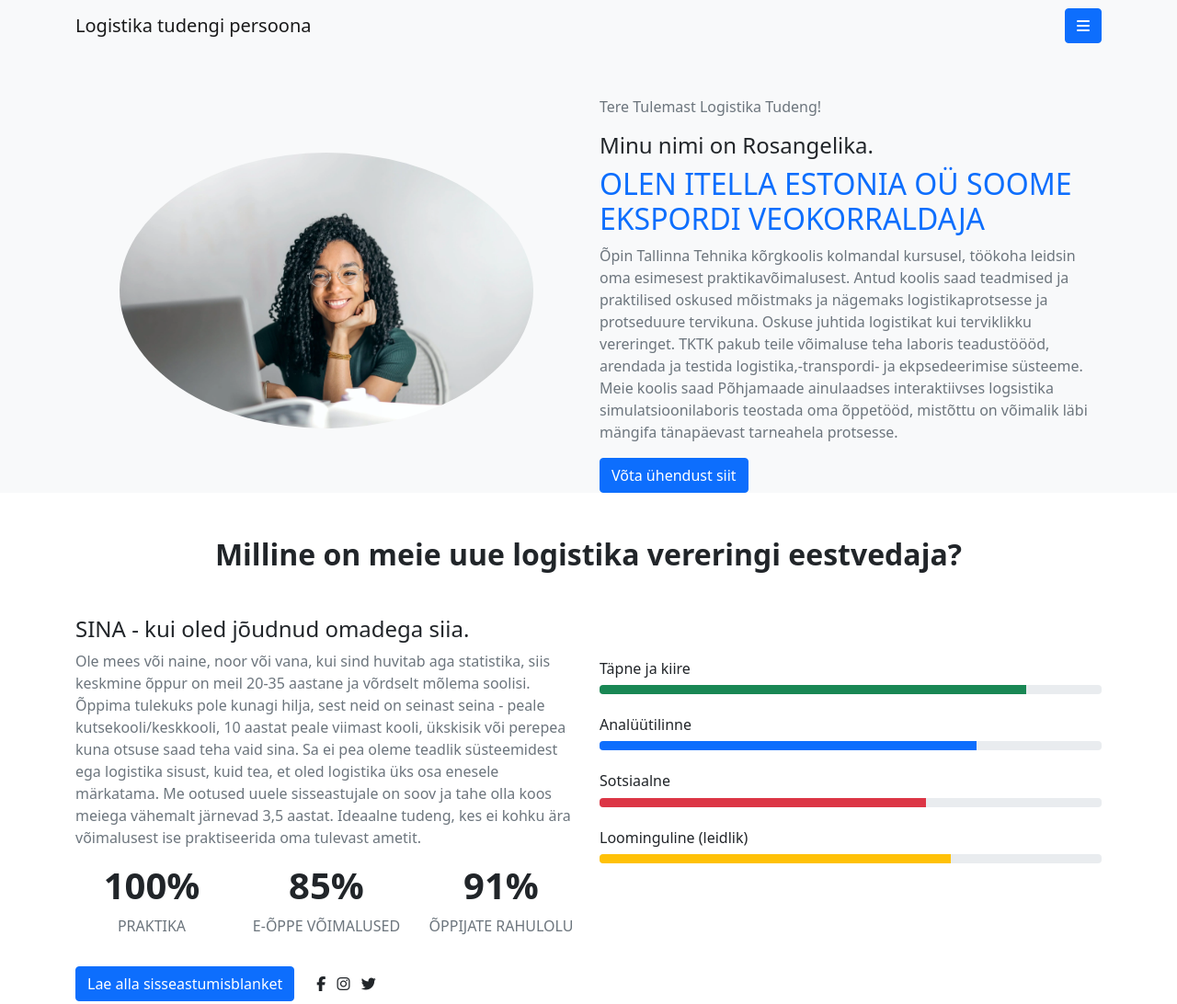
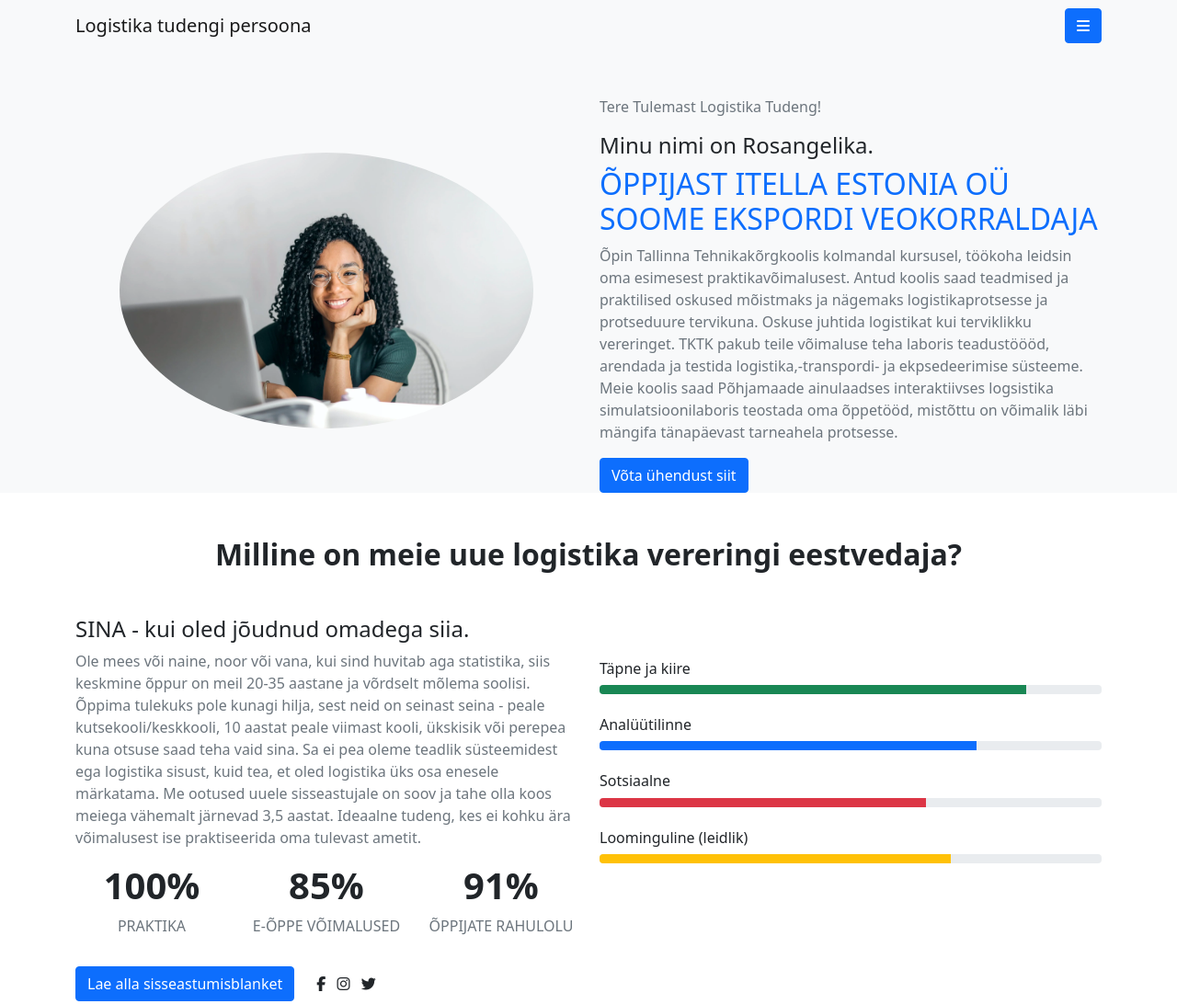
Before and after one commit to Rosangelika/Logistika-tudengi-persoona, a plain HTML site: page index.html in a window 1280 px wide. Shown: the top 1092 px of the page at 92% size. Drawn offline with nearby package versions, Linux system fonts and the light colour scheme.

Commit message:
Update index.html

```diff
--- a/index.html
+++ b/index.html
@@ -44,8 +44,8 @@
                     <div class="text">
                         <p class="text-muted">Tere Tulemast Logistika Tudeng!</p>
                         <h1 class="fs-4">Minu nimi on Rosangelika.</h1>
-                        <h2 class="text-primary text-uppercase">Olen Itella Estonia OÜ Soome ekspordi veokorraldaja</h2>
-                        <p class="text-muted">Õpin Tallinna Tehnika kõrgkoolis kolmandal kursusel, töökoha leidsin oma esimesest praktikavõimalusest. Antud koolis saad teadmised ja praktilised oskused mõistmaks ja nägemaks logistikaprotsesse ja protseduure tervikuna. Oskuse juhtida logistikat kui terviklikku vereringet. TKTK pakub teile võimaluse teha laboris teadustöööd, arendada ja testida logistika,-transpordi- ja ekpsedeerimise süsteeme. Meie koolis saad Põhjamaade ainulaadses interaktiivses logsistika simulatsioonilaboris teostada oma õppetööd, mistõttu on võimalik läbi mängifa tänapäevast tarneahela protsesse.  </p>
+                        <h2 class="text-primary text-uppercase">Õppijast Itella Estonia OÜ Soome ekspordi veokorraldaja</h2>
+                        <p class="text-muted">Õpin Tallinna Tehnikakõrgkoolis kolmandal kursusel, töökoha leidsin oma esimesest praktikavõimalusest. Antud koolis saad teadmised ja praktilised oskused mõistmaks ja nägemaks logistikaprotsesse ja protseduure tervikuna. Oskuse juhtida logistikat kui terviklikku vereringet. TKTK pakub teile võimaluse teha laboris teadustöööd, arendada ja testida logistika,-transpordi- ja ekpsedeerimise süsteeme. Meie koolis saad Põhjamaade ainulaadses interaktiivses logsistika simulatsioonilaboris teostada oma õppetööd, mistõttu on võimalik läbi mängifa tänapäevast tarneahela protsesse.  </p>
                         <a class="btn btn-primary" href="#Võta ühendust siit">Võta ühendust siit</a>
                     </div>
                 </div>
```
